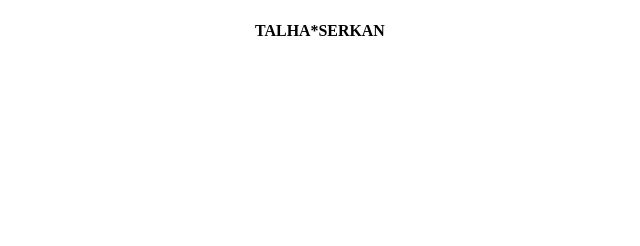
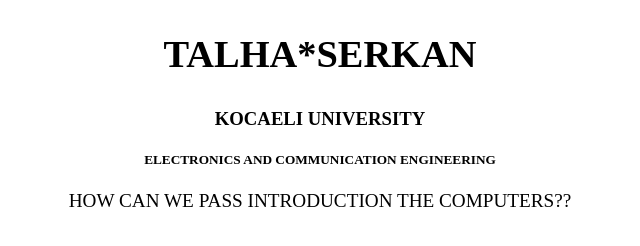
Before and after one commit to soldear/talhaserkan, a plain HTML site: page index.html in a window 1280 px wide. Shown: the whole page, without its empty margins (320-960 px from the left). Drawn offline with Linux system fonts and the light colour scheme.

Commit message:
indexi hallettik

```diff
--- a/index.html
+++ b/index.html
@@ -4,6 +4,9 @@
 	<title>Talha-Serkan' ın Web Sitesi</title>
 </head>
 <body>
-<h5><center><strong><p><big>TALHA*SERKAN </big></p></strong></center></h5>
+<h1><center><strong><p><big>TALHA*SERKAN </big></p></strong></center></h1>
+<h3><center><b>KOCAELI UNIVERSITY</b></center></h3>
+<h5><center><b><strong>ELECTRONICS AND COMMUNICATION ENGINEERING</strong></b></center></h5>
+<p><big><center>HOW CAN WE PASS INTRODUCTION THE COMPUTERS??</center></big></p>
 </body>
 </html>
```
